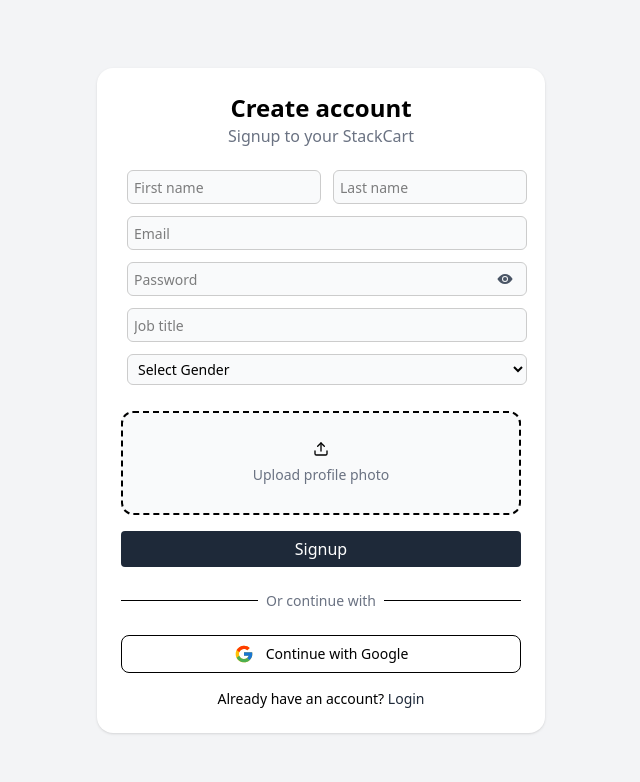
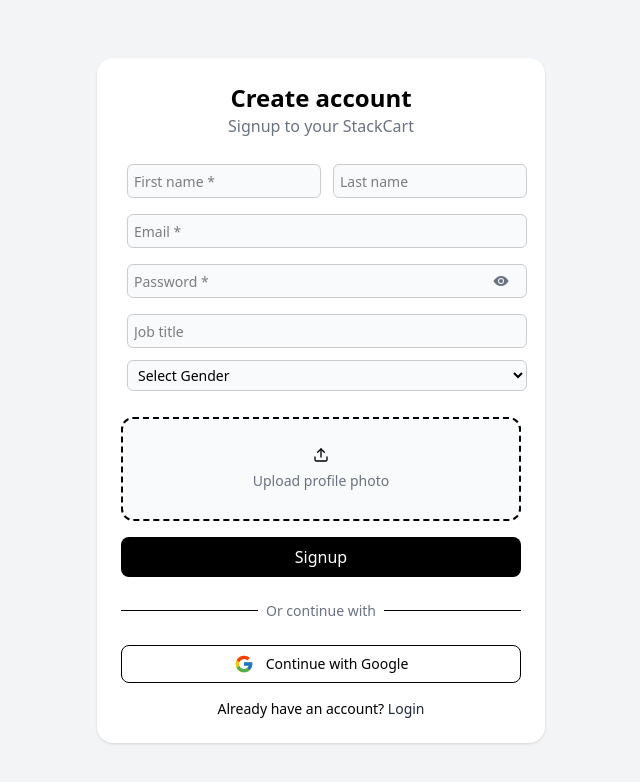
Before and after one commit to sonalghinaiya/mern-stackcart, a React (Vite) app in the folder client/: page /register in a window 1280 px wide. Shown: the top 782 px of the page, without its empty margins (319-959 px from the left). Built offline with nearby package versions, Linux system fonts and the light colour scheme; no server answers.

Commit message:
feat(auth): implement form validation using zod and loading states for authentication pages

```diff
--- a/client/package.json
+++ b/client/package.json
@@ -22,7 +22,8 @@
     "react-icons": "^5.6.0",
     "react-otp-input": "^3.1.1",
     "react-router-dom": "^7.12.0",
-    "tailwindcss": "^4.1.18"
+    "tailwindcss": "^4.1.18",
+    "zod": "^4.3.6"
   },
   "devDependencies": {
     "@eslint/js": "^9.39.1",
--- /dev/null
+++ b/client/src/components/ui/Button.jsx
@@ -0,0 +1,26 @@
+import React from "react";
+
+function Button({
+  children,
+  onClick,
+  type = "button",
+  loading = false,
+  className = "",
+}) {
+  return (
+    <button
+      type={type}
+      onClick={onClick}
+      disabled={loading}
+      className={`px-4 py-2 rounded-lg text-white transition ${
+        loading
+          ? "bg-gray-400 cursor-not-allowed"
+          : "bg-black hover:bg-gray-800"
+      } ${className}`}
+    >
+      {loading ? "Please wait..." : children}
+    </button>
+  );
+}
+
+export default Button;
--- /dev/null
+++ b/client/src/components/ui/Input.jsx
@@ -0,0 +1,46 @@
+import React from "react";
+
+function Input({
+  name,
+  label,
+  type = "text",
+  value,
+  onChange,
+  placeholder,
+  className = "",
+  rightIcon,
+  error,
+  required = false,
+}) {
+  return (
+    <div>
+      {label && (
+        <label className="text-sm font-semibold">
+          {label}
+          {required && <span className="text-sm font-semibold">*</span>}{" "}
+        </label>
+      )}
+
+      <div className="relative mt-1">
+        <input
+          name={name}
+          type={type}
+          value={value}
+          placeholder={required ? `${placeholder} *` : placeholder}
+          onChange={onChange}
+          className={`${className}`}
+        />
+
+        {rightIcon && (
+          <div className="absolute right-3 top-1/2 -translate-y-1/2 cursor-pointer text-gray-500">
+            {rightIcon}
+          </div>
+        )}
+      </div>
+
+      {error && <p className="text-red-500 text-xs mt-1">{error}</p>}
+    </div>
+  );
+}
+
+export default Input;
--- a/client/src/pages/auth/ForgotPassword.jsx
+++ b/client/src/pages/auth/ForgotPassword.jsx
@@ -3,14 +3,33 @@ import { useState } from "react";
 import api from "../../api/axios";
 import { useNavigate } from "react-router-dom";
 import toast from "react-hot-toast";
+import Input from "../../components/ui/Input";
+import { forgotPasswordSchema } from "../../validators/authValidation";
+import Button from "../../components/ui/Button";
 
 function ForgotPassword() {
   const [email, setEmail] = useState("");
+  const [loading, setLoading] = useState(false);
+  const [errors, setErrors] = useState({});
 
   const navigate = useNavigate();
 
   const handleSubmit = async (e) => {
     e.preventDefault();
+    const result = forgotPasswordSchema.safeParse({ email });
+    if (!result.success) {
+      const error = {};
+      result.error.issues.forEach((err) => {
+        error[err.path[0]] = err.message;
+      });
+      setErrors(error);
+      return;
+    }
+
+    setErrors({});
+    if (loading) return;
+
+    setLoading(true);
     try {
       const res = await api.post("/auth/forgot-password", {
         email,
@@ -20,7 +39,15 @@ function ForgotPassword() {
         state: { email },
       });
     } catch (error) {
-      toast.error(error.response.data.message);
+      if (error.code === "ECONNABORTED") {
+        toast.error("Server is taking too long. Try again.");
+      } else if (error.response) {
+        toast.error(error.response?.data?.message);
+      } else {
+        toast.error("Server not reachable. Please try again later.");
+      }
+    } finally {
+      setLoading(false);
     }
   };
   return (
@@ -33,22 +60,18 @@ function ForgotPassword() {
         <p className="text-gray-500 text-md -mt-3">
           We’ll send a verification code to your email
         </p>
-        <label htmlFor="email" className="text-sm font-semibold">
-          Enter Your Email
-        </label>
-        <input
+        <Input
+          label="Enter Your Email"
           type="email"
-          placeholder="Enter Your Email"
           value={email}
           className="input"
+          error={errors.email}
           onChange={(e) => setEmail(e.target.value)}
+          placeholder="Enter Your Email"
         />
-        <button
-          type="submit"
-          className="bg-gray-900 text-white rounded w-full font-semibold px-2 py-1.5 mt-4"
-        >
+        <Button type="submit" className="w-full" loading={loading}>
           send
-        </button>
+        </Button>
       </form>
     </div>
   );
--- a/client/src/pages/auth/Login.jsx
+++ b/client/src/pages/auth/Login.jsx
@@ -6,11 +6,16 @@ import { useGoogleAuth } from "../../utils/googleAuth";
 import api from "../../api/axios";
 import { useAuth } from "../../context/AuthContext";
 import toast from "react-hot-toast";
+import { loginSchema } from "../../validators/authValidation";
+import Input from "../../components/ui/Input";
+import Button from "../../components/ui/Button";
 
 function Login() {
   const [email, setEmail] = useState("");
   const [password, setPassword] = useState("");
   const [showPassword, setShowPassword] = useState(false);
+  const [loading, setLoading] = useState(false);
+  const [errors, setErrors] = useState({});
 
   const { login } = useAuth();
   const navigate = useNavigate();
@@ -19,6 +24,21 @@ function Login() {
 
   const handleSubmit = async (e) => {
     e.preventDefault();
+    const result = loginSchema.safeParse({ email, password });
+    if (!result.success) {
+      const error = {};
+      result.error.issues.forEach((err) => {
+        error[err.path[0]] = err.message;
+      });
+      setErrors(error);
+      return;
+    }
+
+    setErrors({});
+    if (loading) return;
+
+    setLoading(true);
+
     try {
       const res = await api.post("/auth/login", {
         email,
@@ -30,7 +50,15 @@ function Login() {
 
       navigate("/");
     } catch (error) {
-      toast.error(error.response.data.message || "Login failed");
+      if (error.code === "ECONNABORTED") {
+        toast.error("Server is taking too long. Try again.");
+      } else if (error.response) {
+        toast.error(error.response?.data?.message);
+      } else {
+        toast.error("Server not reachable. Please try again later.");
+      }
+    } finally {
+      setLoading(false);
     }
   };
 
@@ -45,43 +73,38 @@ function Login() {
           Login to your StackCart account
         </p>
         <div>
-          <label className="text-sm font-semibold">Email</label>
-          <input
+          <Input
+            label="Email"
             type="email"
-            placeholder="you@example.com"
             value={email}
             className="input"
+            error={errors.email}
             onChange={(e) => setEmail(e.target.value)}
+            placeholder="you@example.com"
           />
         </div>
         <div>
-          <label className="text-sm font-semibold">Password</label>
-          <div className="relative mt-1">
-            <input
+          <Input
+            label="Password"
             type={showPassword ? "text" : "password"}
             placeholder="••••••••"
             value={password}
             className="input"
+            error={errors.password}
             onChange={(e) => setPassword(e.target.value)}
+            rightIcon={
+              <span onClick={() => setShowPassword(!showPassword)}>
+                {showPassword ? <IoEyeOff size={18} /> : <IoEye size={18} />}
+              </span>
+            }
           />
-            <button
-              type="button"
-              onClick={() => setShowPassword(!showPassword)}
-              className="absolute right-3 top-1/2 -translate-y-1/2 text-gray-500"
-            >
-              {showPassword ? <IoEyeOff size={18} /> : <IoEye size={18} />}
-            </button>
-          </div>
         </div>
         <p className="text-sm text-right mb-4 text-gray-800 cursor-pointer hover:underline">
           <Link to="/forgot-password">Forgot your password?</Link>
         </p>
-        <button
-          type="submit"
-          className="bg-gray-900 text-white rounded-lg w-full px-2 py-1.5"
-        >
+        <Button type="submit" className="w-full" loading={loading}>
           Login
-        </button>
+        </Button>
         <div className="relative my-6">
           <div className="absolute inset-0 flex items-center">
             <div className="w-full border-t" />
--- a/client/src/pages/auth/Register.jsx
+++ b/client/src/pages/auth/Register.jsx
@@ -6,11 +6,16 @@ import { FiUpload } from "react-icons/fi";
 import { IoEye, IoEyeOff } from "react-icons/io5";
 import { useGoogleAuth } from "../../utils/googleAuth";
 import toast from "react-hot-toast";
+import { registerSchema } from "../../validators/authValidation";
+import Input from "../../components/ui/Input";
+import Button from "../../components/ui/Button";
 
 function Register() {
   const navigate = useNavigate();
   const [showPassword, setShowPassword] = useState(false);
   const [preview, setPreview] = useState(null);
+  const [loading, setLoading] = useState(false);
+  const [errors, setErrors] = useState({});
 
   const googleLogin = useGoogleAuth();
 
@@ -21,13 +26,47 @@ function Register() {
 
   const handleSubmit = async (e) => {
     e.preventDefault();
+    const formData = new FormData(e.target);
+
+    const data = {
+      firstName: formData.get("firstName"),
+      lastName: formData.get("lastName"),
+      email: formData.get("email"),
+      password: formData.get("password"),
+      gender: formData.get("gender"),
+      jobTitle: formData.get("jobTitle"),
+      profileImage: formData.get("profileImage"),
+    };
+
+    const result = registerSchema.safeParse(data);
+    if (!result.success) {
+      const error = {};
+      result.error.issues.forEach((err) => {
+        error[err.path[0]] = err.message;
+      });
+      setErrors(error);
+      return;
+    }
+
+    setErrors({});
+    if (loading) return;
+
+    setLoading(true);
+
     try {
-      const formData = new FormData(e.target);
       const res = await api.post("/auth/register", formData);
       toast.success(res.data.message || "Register Successful");
       navigate("/login");
     } catch (error) {
-      toast.error(error.response.data.message || "Register failed");
+      if (error.code === "ECONNABORTED") {
+        toast.error("Server is taking too long. Try again.");
+      } else if (error.response) {
+        toast.error(error.response?.data?.message);
+      } else {
+        toast.error("Server not reachable. Please try again later.");
+      }
+    } finally {
+      setLoading(false);
     }
   };
   return (
@@ -41,34 +80,50 @@ function Register() {
           Signup to your StackCart
         </p>
         <div className="grid grid-cols-2 gap-3">
-          <input className="input" name="firstName" placeholder="First name" />
-          <input className="input" name="lastName" placeholder="Last name" />
+          <Input
+            className="input"
+            name="firstName"
+            placeholder="First name"
+            error={errors.firstName}
+            required
+          />
+          <Input
+            className="input"
+            name="lastName"
+            placeholder="Last name"
+            error={errors.lastName}
+          />
         </div>
 
-        <input
+        <Input
+          name="email"
+          type="email"
           className="input"
-          type="email"
-          name="email"
+          error={errors.email}
           placeholder="Email"
+          required
         />
 
-        <div className="relative">
-          <input
-            className="input"
-            type={showPassword ? "text" : "password"}
-            name="password"
-            placeholder="Password"
-          />
-          <button
-            onClick={() => setShowPassword(!showPassword)}
-            type="button"
-            className="absolute right-2 -translate-y-1/2 top-1/2 text-gray-600"
-          >
-            {showPassword ? <IoEyeOff /> : <IoEye />}
-          </button>
-        </div>
+        <Input
+          type={showPassword ? "text" : "password"}
+          placeholder="Password"
+          className="input"
+          name="password"
+          error={errors.password}
+          required
+          rightIcon={
+            <span onClick={() => setShowPassword(!showPassword)}>
+              {showPassword ? <IoEyeOff size={16} /> : <IoEye size={16} />}
+            </span>
+          }
+        />
 
-        <input className="input" name="jobTitle" placeholder="Job title" />
+        <Input
+          className="input"
+          name="jobTitle"
+          placeholder="Job title"
+          error={errors.jobTitle}
+        />
 
         <div className="flex flex-col text-sm">
           <select name="gender" className="input">
@@ -84,6 +139,7 @@ function Register() {
             type="file"
             name="profileImage"
             className="hidden"
+            error={errors.profileImage}
             onChange={handleImageChange}
           />
           {preview ? (
@@ -98,14 +154,15 @@ function Register() {
               <p className="text-sm text-gray-500">Upload profile photo</p>
             </>
           )}
+          {errors.profileImage && (
+            <p className="text-red-500 text-xs mt-2 text-center">
+              {errors.profileImage}
+            </p>
+          )}
         </label>
-
-        <button
-          className="w-full bg-gray-800 text-white px-2 py-1.5 mt-4 rounded"
-          type="submit"
-        >
+        <Button type="submit" className="w-full mt-4" loading={loading}>
           Signup
-        </button>
+        </Button>
         <div className="relative my-6">
           <div className="absolute inset-0 flex items-center">
             <div className="w-full border-t" />
--- a/client/src/pages/auth/ResetPassword.jsx
+++ b/client/src/pages/auth/ResetPassword.jsx
@@ -2,9 +2,16 @@ import React, { useState } from "react";
 import { Link, useLocation, useNavigate } from "react-router-dom";
 import api from "../../api/axios";
 import toast from "react-hot-toast";
+import { resetPasswordSchema } from "../../validators/authValidation";
+import Input from "../../components/ui/Input";
+import { IoEye, IoEyeOff } from "react-icons/io5";
+import Button from "../../components/ui/Button";
 
 function ResetPassword() {
   const [password, setPassword] = useState("");
+  const [showPassword, setShowPassword] = useState(false);
+  const [loading, setLoading] = useState(false);
+  const [errors, setErrors] = useState({});
 
   const navigate = useNavigate();
 
@@ -13,6 +20,21 @@ function ResetPassword() {
 
   const handleSubmit = async (e) => {
     e.preventDefault();
+    const result = resetPasswordSchema.safeParse({ password });
+    if (!result.success) {
+      const error = {};
+      result.error.issues.forEach((err) => {
+        error[err.path[0]] = err.message;
+      });
+      setErrors(error);
+      return;
+    }
+
+    setErrors({});
+    if (loading) return;
+
+    setLoading(true);
+
     try {
       const res = await api.post("/auth/reset-password", {
         email,
@@ -23,7 +45,15 @@ function ResetPassword() {
       );
       navigate("/login");
     } catch (error) {
-      toast.error(error.response.data.message);
+      if (error.code === "ECONNABORTED") {
+        toast.error("Server is taking too long. Try again.");
+      } else if (error.response) {
+        toast.error(error.response?.data?.message);
+      } else {
+        toast.error("Server not reachable. Please try again later.");
+      }
+    } finally {
+      setLoading(false);
     }
   };
   return (
@@ -39,19 +69,23 @@ function ResetPassword() {
           It must be at least 6 characters.
         </p>
 
-        <input
-          type="password"
-          placeholder="password"
+        <Input
+          label="Password"
+          type={showPassword ? "text" : "password"}
+          placeholder="••••••••"
           value={password}
           className="input"
+          error={errors.password}
           onChange={(e) => setPassword(e.target.value)}
+          rightIcon={
+            <span onClick={() => setShowPassword(!showPassword)}>
+              {showPassword ? <IoEyeOff size={18} /> : <IoEye size={18} />}
+            </span>
+          }
         />
-        <button
-          type="submit"
-          className="bg-gray-900 text-white rounded-lg w-full px-2 py-1.5 mt-4"
-        >
+        <Button type="submit" className="w-full mt-3" loading={loading}>
           Change Password
-        </button>
+        </Button>
       </form>
     </div>
   );
--- a/client/src/pages/auth/VerifyOtp.jsx
+++ b/client/src/pages/auth/VerifyOtp.jsx
@@ -5,12 +5,14 @@ import { useLocation, useNavigate } from "react-router-dom";
 import api from "../../api/axios";
 import { useEffect } from "react";
 import toast from "react-hot-toast";
+import { verifyOtpSchema } from "../../validators/authValidation";
 
 function VerifyOtp() {
   const [otp, setOtp] = useState("");
   const [timer, setTimer] = useState(60);
   const [loading, setLoading] = useState(false);
   const [resending, setResending] = useState(false);
+  const [errors, setErrors] = useState({});
 
   useEffect(() => {
     if (timer === 0) return;
@@ -29,6 +31,18 @@ function VerifyOtp() {
 
   const handleSubmit = async (e) => {
     e.preventDefault();
+    const result = verifyOtpSchema.safeParse({ otp });
+    if (!result.success) {
+      const error = {};
+      result.error.issues.forEach((err) => {
+        error[err.path[0]] = err.message;
+      });
+      setErrors(error);
+      return;
+    }
+
+    setErrors({});
+    if (loading) return;
     setLoading(true);
     if (!email) {
       navigate("/forgot-password");
@@ -43,7 +57,13 @@ function VerifyOtp() {
         state: { email },
       });
     } catch (error) {
-      toast.error(error.response.data.message);
+      if (error.code === "ECONNABORTED") {
+        toast.error("Server is taking too long. Try again.");
+      } else if (error.response) {
+        toast.error(error.response?.data?.message);
+      } else {
+        toast.error("Server not reachable. Please try again later.");
+      }
     } finally {
       setLoading(false);
     }
@@ -53,10 +73,11 @@ function VerifyOtp() {
     setResending(true);
 
     try {
-      await api.post("/auth/resend-otp", { email });
+      const res = await api.post("/auth/resend-otp", { email });
+      toast.success(res.data.message || "OTP resent successfully");
       setTimer(60);
     } catch (error) {
-      console.log(error);
+      toast.error(error.response?.data?.message);
     } finally {
       setResending(false);
     }
@@ -87,6 +108,9 @@ function VerifyOtp() {
           renderSeparator={<span> </span>}
           renderInput={(props) => <input {...props} />}
         />
+        {errors.otp && (
+          <p className="text-red-500 text-sm text-center">{errors.otp}</p>
+        )}
 
         <button
           type="submit"
--- /dev/null
+++ b/client/src/validators/authValidation.js
@@ -0,0 +1,33 @@
+import { z } from "zod";
+
+export const registerSchema = z.object({
+  firstName: z.string().min(2, "first Name is required."),
+  lastName: z.string().optional(),
+  email: z.string().min(1, "Email is required").email("Invalid email address."),
+  password: z.string().min(6, "Password must be at least 6 characters."),
+  gender: z.string().optional(),
+  jobTitle: z.string().optional(),
+  profileImage: z.any().refine((file) => file && file.size > 0, {
+    message: "Profile image is required",
+  }),
+});
+
+export const loginSchema = z.object({
+  email: z.string().min(1, "Email is required").email("Invalid email address."),
+  password: z.string().min(6, "Password must be at least 6 characters."),
+});
+
+export const forgotPasswordSchema = z.object({
+  email: z
+    .string()
+    .min(1, "Email is required.")
+    .email("Invalid email address."),
+});
+
+export const verifyOtpSchema = z.object({
+  otp: z.string().min(6, "OTP must be 6 digits").max(6, "OTP must be 6 digits"),
+});
+
+export const resetPasswordSchema = z.object({
+  password: z.string().min(6, "Password must be at least 6 characters"),
+});
```
Also changed, not shown: 1 other file (tests, documents, lock files or other folders). Lines whose indentation alone changed are shown as unchanged.
